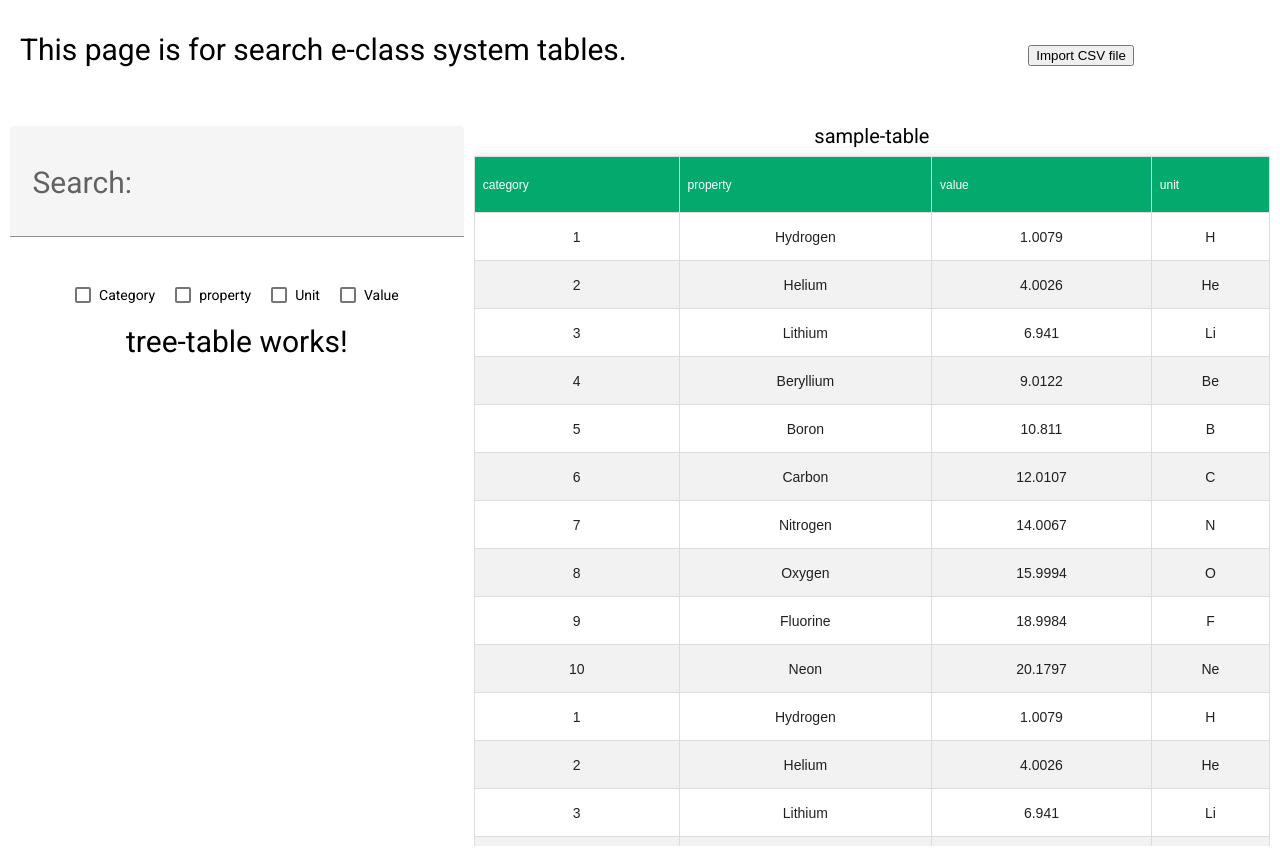
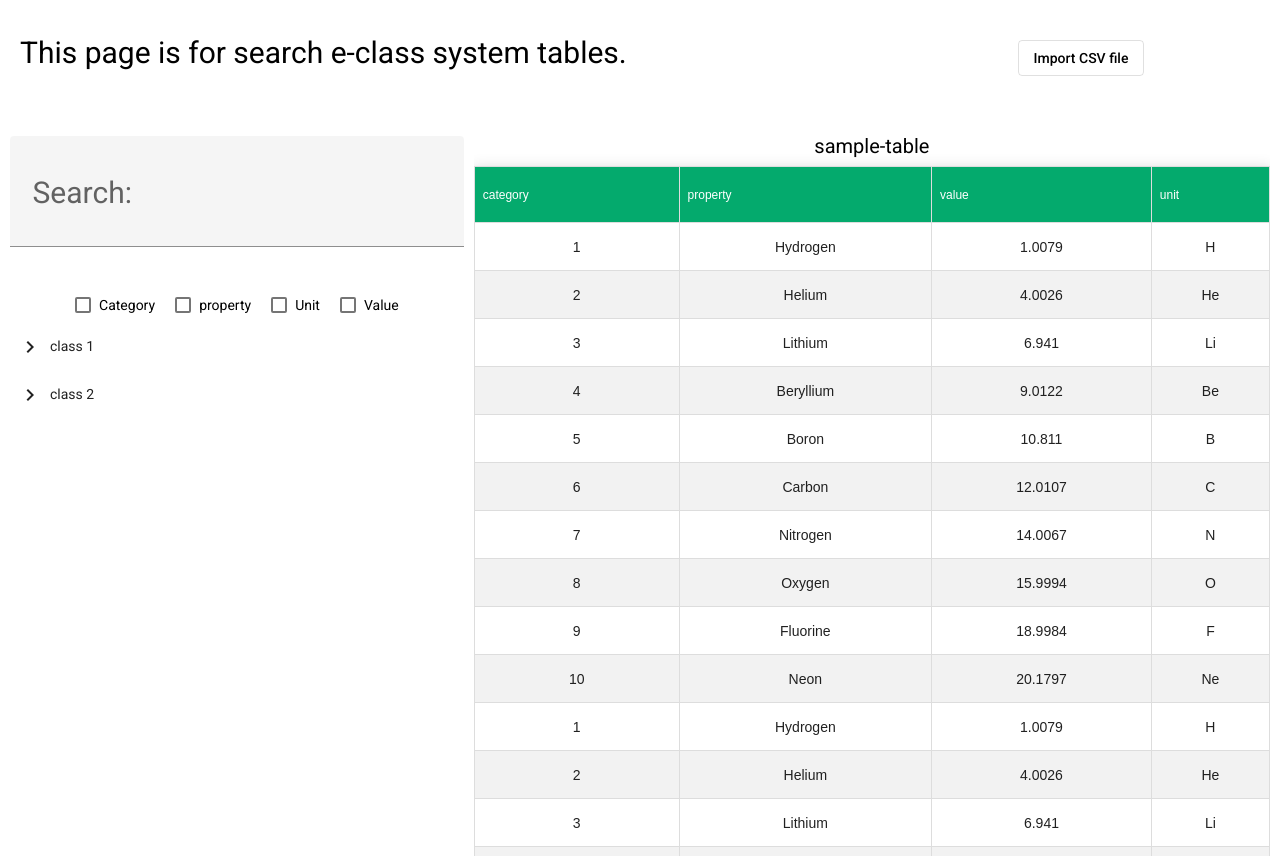
Before and after one commit to majid-rafei/eClass, an Angular app: page /eclass in a window 1280 px wide. Built offline with nearby package versions, Linux system fonts and the light colour scheme.

Commit message:
E-class system: structure and mock data for search box

```diff
--- a/src/app/eclass/eclass.component.html
+++ b/src/app/eclass/eclass.component.html
@@ -7,7 +7,7 @@
         </div>
         <div class="header-item import-csv-button">
             <div class="box-content">
-                <button>Import CSV file</button>
+                <button mat-stroked-button (click)="eclassService.importCsv()">Import CSV file</button>
             </div>
         </div>
     </div>
--- a/src/app/eclass/eclass.component.ts
+++ b/src/app/eclass/eclass.component.ts
@@ -1,4 +1,5 @@
 import {Component, OnInit} from '@angular/core';
+import {EclassService} from "./eclass.service";
 
 @Component({
     selector: 'app-eclass',
@@ -7,7 +8,9 @@ import {Component, OnInit} from '@angular/core';
 })
 export class EclassComponent implements OnInit {
 
-    constructor() {
+    constructor(
+        public eclassService: EclassService
+    ) {
     }
 
     ngOnInit(): void {
--- a/src/app/eclass/eclass.service.ts
+++ b/src/app/eclass/eclass.service.ts
@@ -1,4 +1,6 @@
 import {Injectable} from '@angular/core';
+import {MatTreeNestedDataSource} from "@angular/material/tree";
+import {NestedTreeControl} from "@angular/cdk/tree";
 
 export interface TableData {
     category: string;
@@ -40,11 +42,40 @@ const TableData: TableData[] = [
     {category: '10', property: 'Neon', value: 20.1797, unit: 'Ne'},
 ];
 
+interface TableNode {
+    name: string;
+    data: [];
+    children: TableNode[];
+}
+
+const TREE_DATA: TableNode[] = [
+    {
+        name: 'class 1',
+        data: [],
+        children: [
+            {name: 'prop 1', data: [], children: [{name: 'uni 1', data: [], children: []}, {name: 'val 1', data: [], children: []}]},
+            {name: 'prop 2', data: [], children: [{name: 'uni 2', data: [], children: []}, {name: 'val 2', data: [], children: []}]},
+            {name: 'prop 3', data: [], children: [{name: 'uni 3', data: [], children: []}, {name: 'val 3', data: [], children: []}]},
+            {name: 'prop 4', data: [], children: [{name: 'uni 4', data: [], children: []}, {name: 'val 4', data: [], children: []}]},
+        ],
+    },
+    {
+        name: 'class 2',
+        data: [],
+        children: [
+            {name: 'prop 1', data: [], children: [{name: 'uni 1', data: [], children: []}, {name: 'val 1', data: [], children: []}]},
+            {name: 'prop 2', data: [], children: [{name: 'uni 2', data: [], children: []}, {name: 'val 2', data: [], children: []}]},
+            {name: 'prop 3', data: [], children: [{name: 'uni 3', data: [], children: []}, {name: 'val 3', data: [], children: []}]},
+            {name: 'prop 4', data: [], children: [{name: 'uni 4', data: [], children: []}, {name: 'val 4', data: [], children: []}]},
+        ],
+    },
+];
+
 @Injectable()
 export class EclassService {
 
     tableTitle: string = 'sample-table';
-    displayedColumns: string[] = ['category', 'property', 'value', 'unit'];
+    tableHeader: string[] = ['category', 'property', 'value', 'unit'];
     tableData = TableData;
     filters: Filters = {
         text: '',
@@ -56,11 +87,24 @@ export class EclassService {
         ],
     };
 
+    treeControl = new NestedTreeControl<TableNode>(node => node.children);
+    treeDataSource = new MatTreeNestedDataSource<TableNode>();
+    hasChild = (_: number, node: TableNode) => !!node.children && node.children.length > 0;
+
     constructor() {
+        this.treeDataSource.data = TREE_DATA;
     }
 
     printFilters(checked: any) {
         console.log(checked);
         console.log(this.filters)
     }
+
+    importCsv() {
+        return true;
+    }
+
+    filterTable($event: any) {
+        console.log($event);
+    }
 }
--- a/src/app/eclass/table-box/table-box.component.html
+++ b/src/app/eclass/table-box/table-box.component.html
@@ -20,8 +20,8 @@
             <td mat-cell *matCellDef="let element"> {{element.unit}} </td>
         </ng-container>
 
-        <tr mat-header-row *matHeaderRowDef="eclassService.displayedColumns"></tr>
-        <tr mat-row *matRowDef="let row; columns: eclassService.displayedColumns;"></tr>
+        <tr mat-header-row *matHeaderRowDef="eclassService.tableHeader"></tr>
+        <tr mat-row *matRowDef="let row; columns: eclassService.tableHeader;"></tr>
     </table>
 <!--    <mat-paginator [pageSizeOptions]="[5, 10, 20]"-->
 <!--                   showFirstLastButtons-->
--- a/src/app/eclass/tree-box/tree-box.component.html
+++ b/src/app/eclass/tree-box/tree-box.component.html
@@ -1 +1,19 @@
-<p style="padding: 20px">tree-table works!</p>
+<mat-tree [dataSource]="eclassService.treeDataSource" [treeControl]="eclassService.treeControl" class="table-tree">
+    <mat-tree-node *matTreeNodeDef="let node" matTreeNodeToggle>
+        <span (click)="eclassService.filterTable(node.code)">{{node.name}}</span>
+    </mat-tree-node>
+    <mat-nested-tree-node *matTreeNodeDef="let node; when: eclassService.hasChild">
+        <div class="mat-tree-node">
+            <button mat-icon-button matTreeNodeToggle
+                    [attr.aria-label]="'Toggle ' + node.name">
+                <mat-icon class="mat-icon-rtl-mirror">
+                    {{eclassService.treeControl.isExpanded(node) ? 'expand_more' : 'chevron_right'}}
+                </mat-icon>
+            </button>
+            <span (click)="eclassService.filterTable(node.code)">{{node.name}}</span>
+        </div>
+        <div [class.table-tree-invisible]="!eclassService.treeControl.isExpanded(node)" role="group">
+            <ng-container matTreeNodeOutlet></ng-container>
+        </div>
+    </mat-nested-tree-node>
+</mat-tree>
--- a/src/app/eclass/tree-box/tree-box.component.scss
+++ b/src/app/eclass/tree-box/tree-box.component.scss
@@ -0,0 +1,18 @@
+.table-tree-invisible {
+    display: none;
+}
+
+.table-tree ul,
+.table-tree li {
+    margin-top: 0;
+    margin-bottom: 0;
+    list-style-type: none;
+}
+
+.table-tree .mat-nested-tree-node div[role=group] {
+    padding-left: 40px;
+}
+
+.table-tree div[role=group] > .mat-tree-node {
+    padding-left: 40px;
+}
--- a/src/app/eclass/tree-box/tree-box.component.ts
+++ b/src/app/eclass/tree-box/tree-box.component.ts
@@ -1,15 +1,19 @@
-import { Component, OnInit } from '@angular/core';
+import {Component, OnInit} from '@angular/core';
+import {EclassService} from "../eclass.service";
 
 @Component({
-  selector: 'app-tree-box',
-  templateUrl: './tree-box.component.html',
-  styleUrls: ['./tree-box.component.scss']
+    selector: 'app-tree-box',
+    templateUrl: './tree-box.component.html',
+    styleUrls: ['./tree-box.component.scss']
 })
 export class TreeBoxComponent implements OnInit {
 
-  constructor() { }
+    constructor(
+        public eclassService: EclassService
+    ) {
+    }
 
-  ngOnInit(): void {
-  }
+    ngOnInit(): void {
+    }
 
 }
```
Also changed, not shown: src/app/eclass/eclass.module.ts (+7 -1 lines), 1 other file (tests, documents, lock files or other folders).
